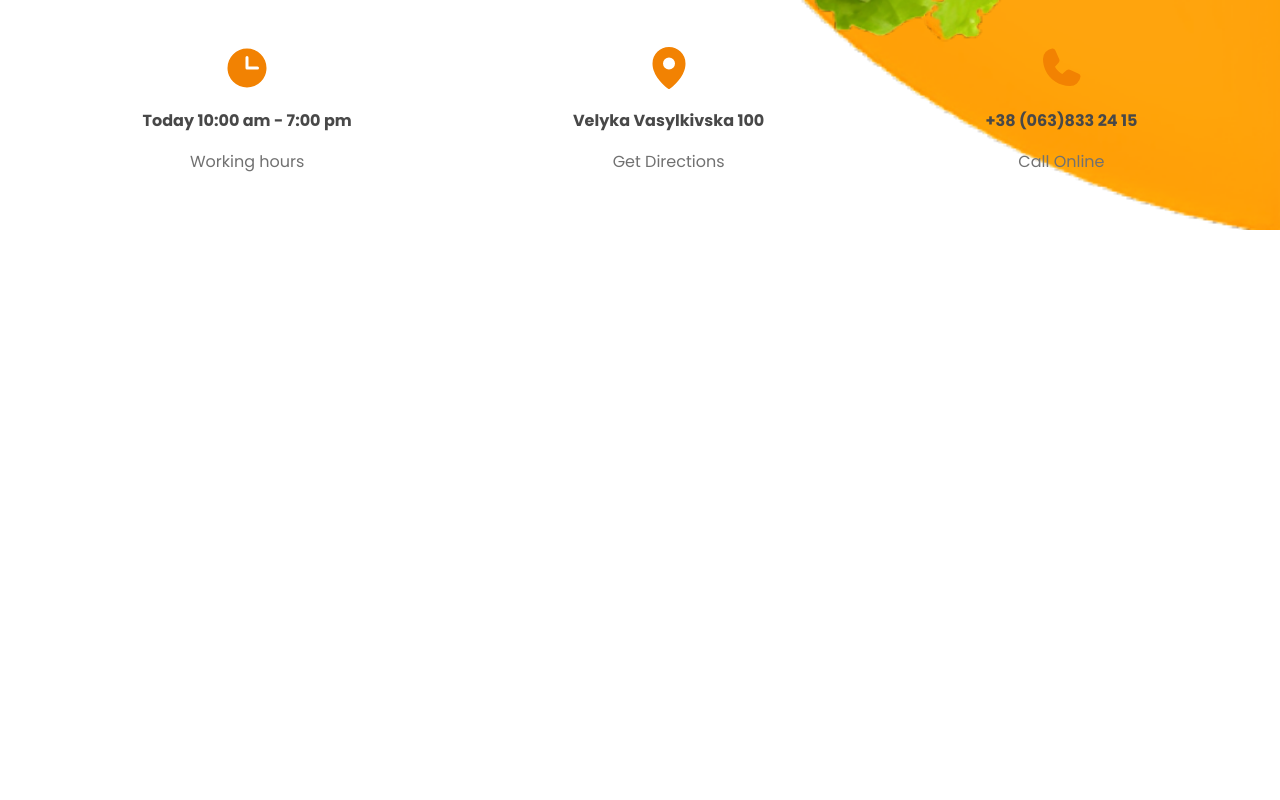
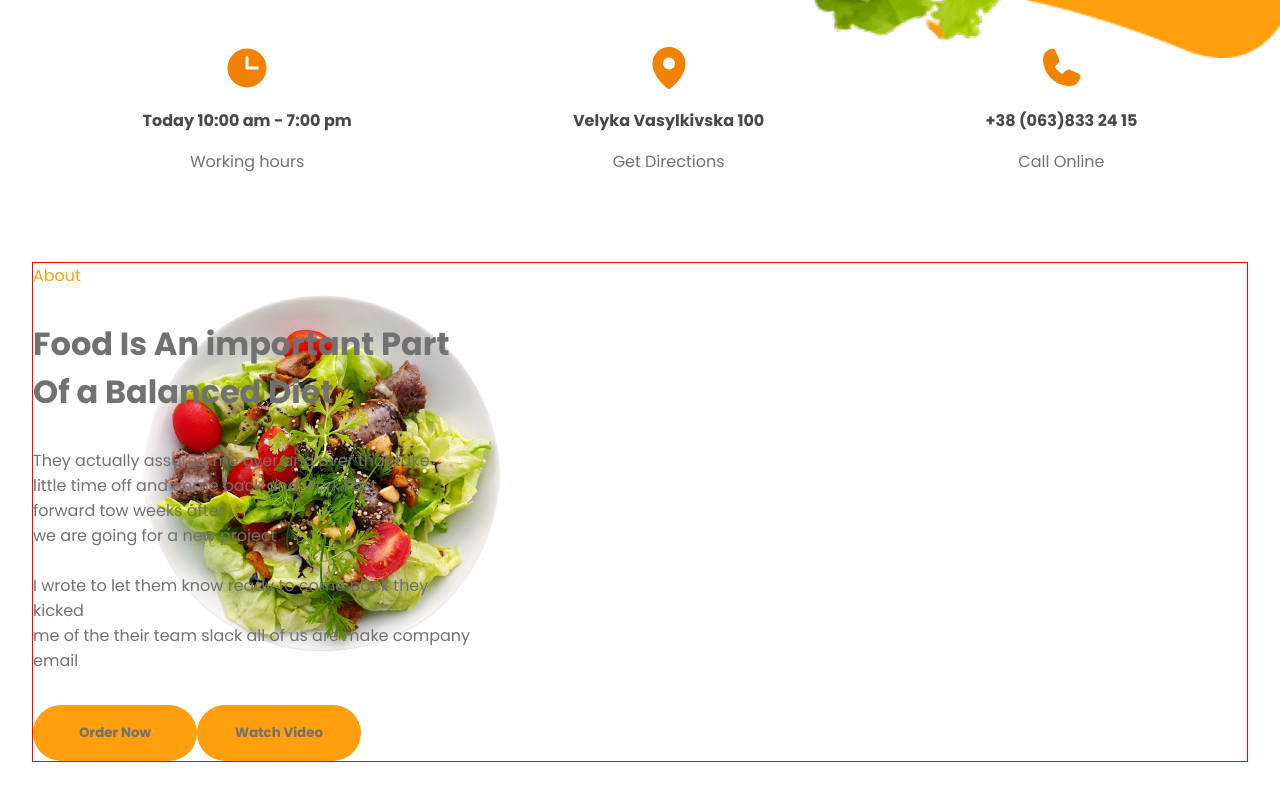
Before and after one commit to FernandoRodriguesxs/restaurant-app, a React (Vite) app: page / in a window 1280 px wide. Shown: the part 946-1746 px from the top of the page. Before the commit the page ends 1176 px from the top, so only its background shows below. Built offline with nearby package versions, Linux system fonts and the light colour scheme.

Commit message:
adicionado about

```diff
--- a/src/App.styles.ts
+++ b/src/App.styles.ts
@@ -16,6 +16,7 @@ export const Hero = styled.div`
   .hero-left {
     display: flex;
     flex-direction: column;
+    border: 1px solid red;
 
     width: 100%;
     gap: 32px;
@@ -73,3 +74,44 @@ export const InformaticonSection = styled.section`
     }
   }
 `
+
+export const AboutSection = styled.section`
+  display: flex;
+  justify-content: space-between;
+  margin-bottom: 6px;
+
+  .about-left {
+    position: absolute;
+    display: flex;
+    justify-content: center;
+  }
+
+  .about-right {
+    display: flex;
+    flex-direction: column;
+    /* justify-content: center; */
+    /* align-items: end; */
+    border: 1px solid red;
+
+    width: 100%;
+    /* left: 900px; */
+    gap: 32px;
+
+    position: relative;
+    .about-orange {
+      color: ${({ theme }) => theme.colors.orange.primary};
+    }
+    h2 {
+      color: ${({ theme }) => theme.colors.gray.secondary};
+      font-size: 2rem;
+      /* margin-top: 128px; */
+      /* line-height: 64px; */
+    }
+
+    p {
+      color: ${({ theme }) => theme.colors.gray.secondary};
+      /* line-height: 32px;
+      font-weight: 500; */
+    }
+  }
+`
--- a/src/App.tsx
+++ b/src/App.tsx
@@ -1,7 +1,8 @@
 import { Header } from './components/Header'
-import { Wrapper, Hero, InformaticonSection } from './App.styles'
-import { ButtonSecondary } from './components/Button'
+import { Wrapper, Hero, InformaticonSection, AboutSection } from './App.styles'
+import { ButtonSecondary, ButtonThree } from './components/Button'
 import heroImg from './assets/img-hero.png'
+import aboutImg from './assets/img-header.png'
 import { Clock, MapPin, Phone } from '@phosphor-icons/react'
 
 export const App = () => {
@@ -48,6 +49,35 @@ export const App = () => {
             </div>
           </InformaticonSection>
         </Wrapper>
+        <Wrapper>
+          <AboutSection>
+            <picture className="about-left">
+              <img src={aboutImg} alt="#" />
+            </picture>
+            <div className="about-right">
+              <p className="about-orange">About</p>
+              <h2>
+                Food Is An important Part <br />
+                Of a Balanced Diet
+              </h2>
+              <p>
+                They actually assured me over and over that take <br />
+                little time off and come back and work.Fast <br />
+                forward tow weeks after <br />
+                we are going for a new project <br />
+                <br />
+                I wrote to let them know ready to come back they <br />
+                kicked <br />
+                me of the their team slack all of us are make company <br />
+                email
+              </p>
+              <div className="button-group">
+                <ButtonSecondary>Order Now</ButtonSecondary>
+                <ButtonThree>Watch Video</ButtonThree>
+              </div>
+            </div>
+          </AboutSection>
+        </Wrapper>
       </main>
     </>
   )
--- a/src/components/Button/index.tsx
+++ b/src/components/Button/index.tsx
@@ -7,6 +7,9 @@ interface IButtonPrimaryProps {
 interface IButtonSecondaryProps {
   children: ReactNode
 }
+interface IButtonThreeProps {
+  children: ReactNode
+}
 
 export const ButtonPrimary = ({ children }: IButtonPrimaryProps) => {
   return <ButtonPrimaryStyled>{children}</ButtonPrimaryStyled>
@@ -14,3 +17,6 @@ export const ButtonPrimary = ({ children }: IButtonPrimaryProps) => {
 export const ButtonSecondary = ({ children }: IButtonSecondaryProps) => {
   return <ButtonPrimaryStyled>{children}</ButtonPrimaryStyled>
 }
+export const ButtonThree = ({ children }: IButtonThreeProps) => {
+  return <ButtonPrimaryStyled>{children}</ButtonPrimaryStyled>
+}
--- a/src/components/Button/styles.ts
+++ b/src/components/Button/styles.ts
@@ -19,3 +19,8 @@ export const ButtonSecondaryStyled = styled(ButtonStyled)`
   color: ${({ theme }) => theme.colors.white};
   font-weight: 700;
 `
+
+export const ButtonThree = styled(ButtonStyled)`
+  background: ${({ theme }) => theme.colors.white};
+  color: ${({ theme }) => theme.colors.gray.primary};
+`
```
Also changed, not shown: src/assets/blob.png.
